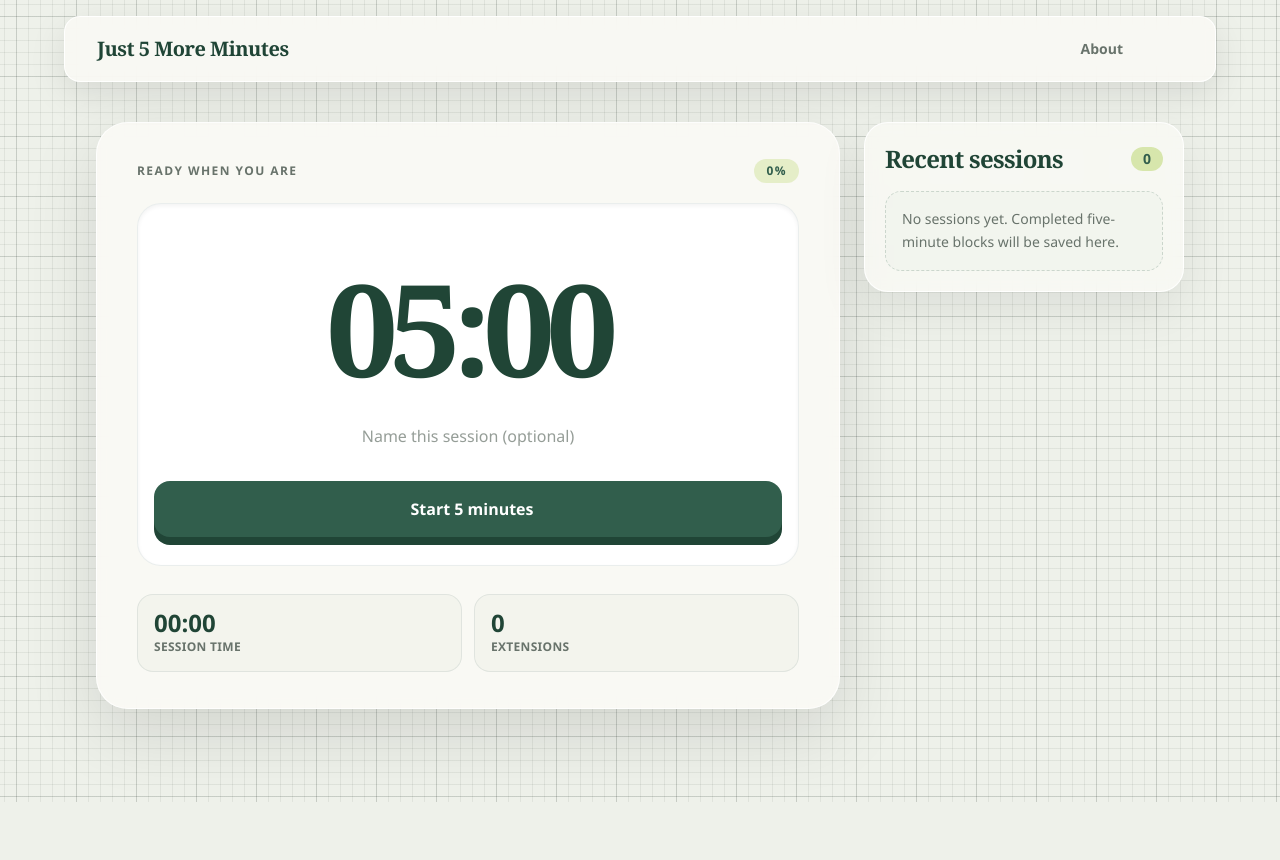
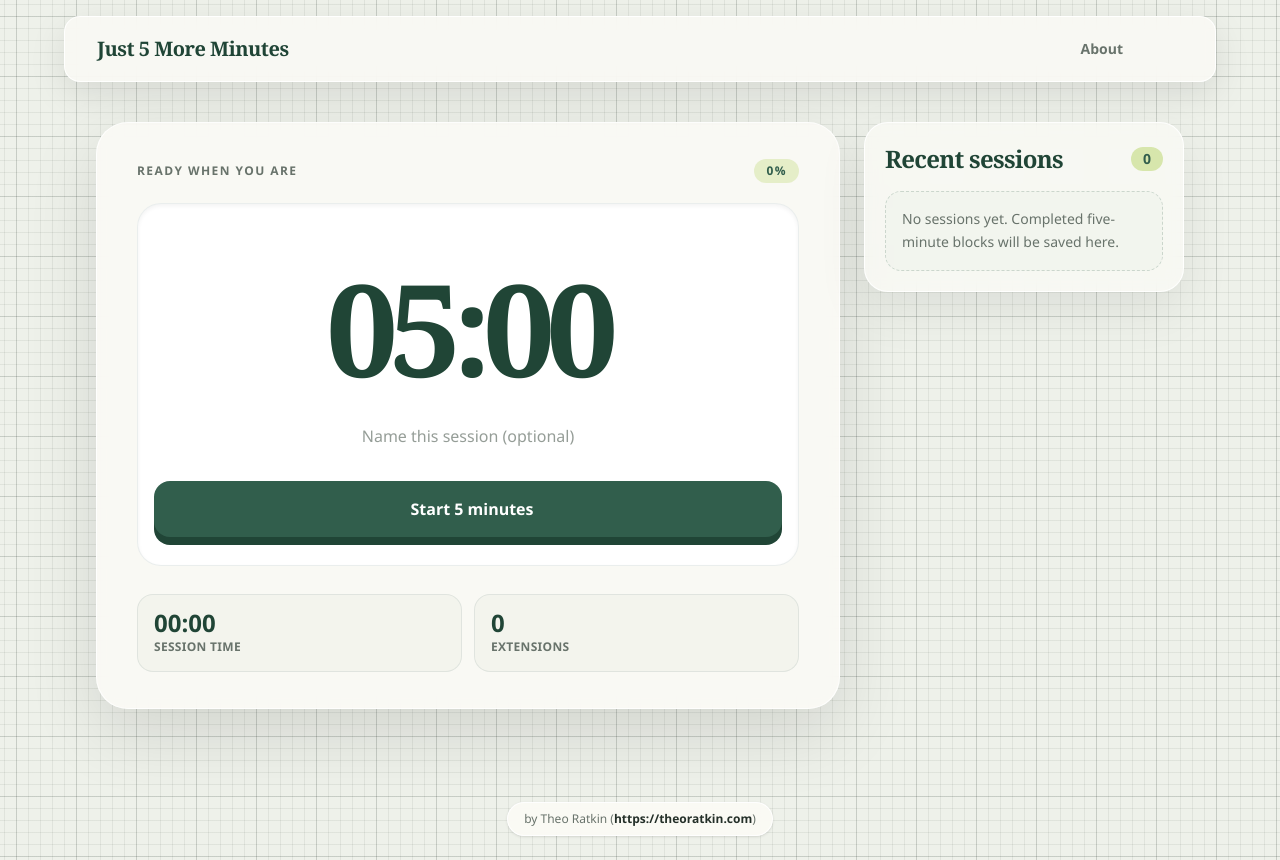
Before and after one commit to theoratkin/5-minute-grove, a SvelteKit app: page / in a window 1280 px wide. Before the commit the page ends 802 px from the top, so only its background shows below. Built offline with nearby package versions, Linux system fonts and the light colour scheme.

Commit message:
feat: add site footer attribution

```diff
--- a/src/routes/+layout.svelte
+++ b/src/routes/+layout.svelte
@@ -29,3 +29,12 @@
 
 <GlobalHeader {theme} onThemeChange={changeTheme} />
 {@render children()}
+
+<footer class="relative z-10 mx-auto w-full max-w-6xl px-4 pb-6 text-center text-xs sm:px-6 lg:px-8">
+	<p class="inline-block rounded-full border border-surface/90 bg-paper/95 px-4 py-2 text-ink-muted shadow-sm backdrop-blur">
+		by Theo Ratkin (<a
+			class="font-semibold text-ink transition hover:text-moss focus-visible:text-moss"
+			href="https://theoratkin.com"
+		>https://theoratkin.com</a>)
+	</p>
+</footer>
```
